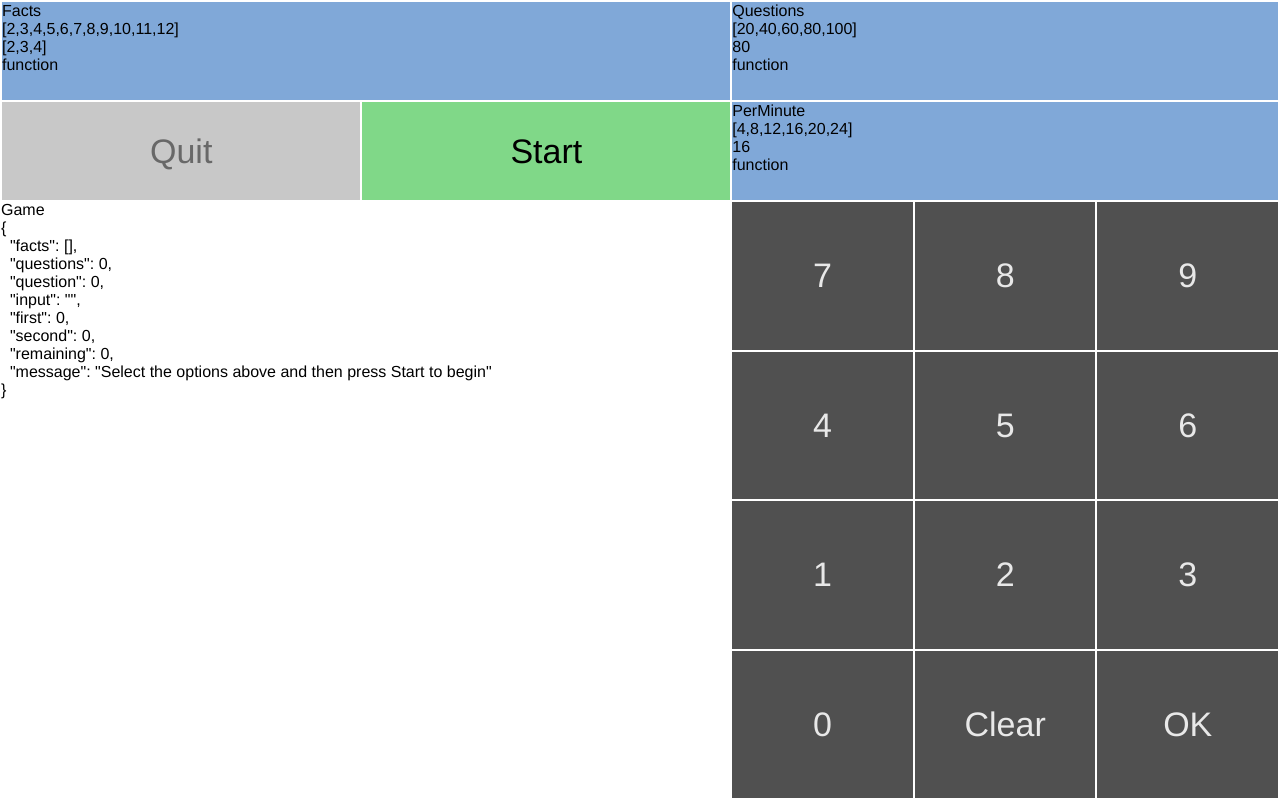
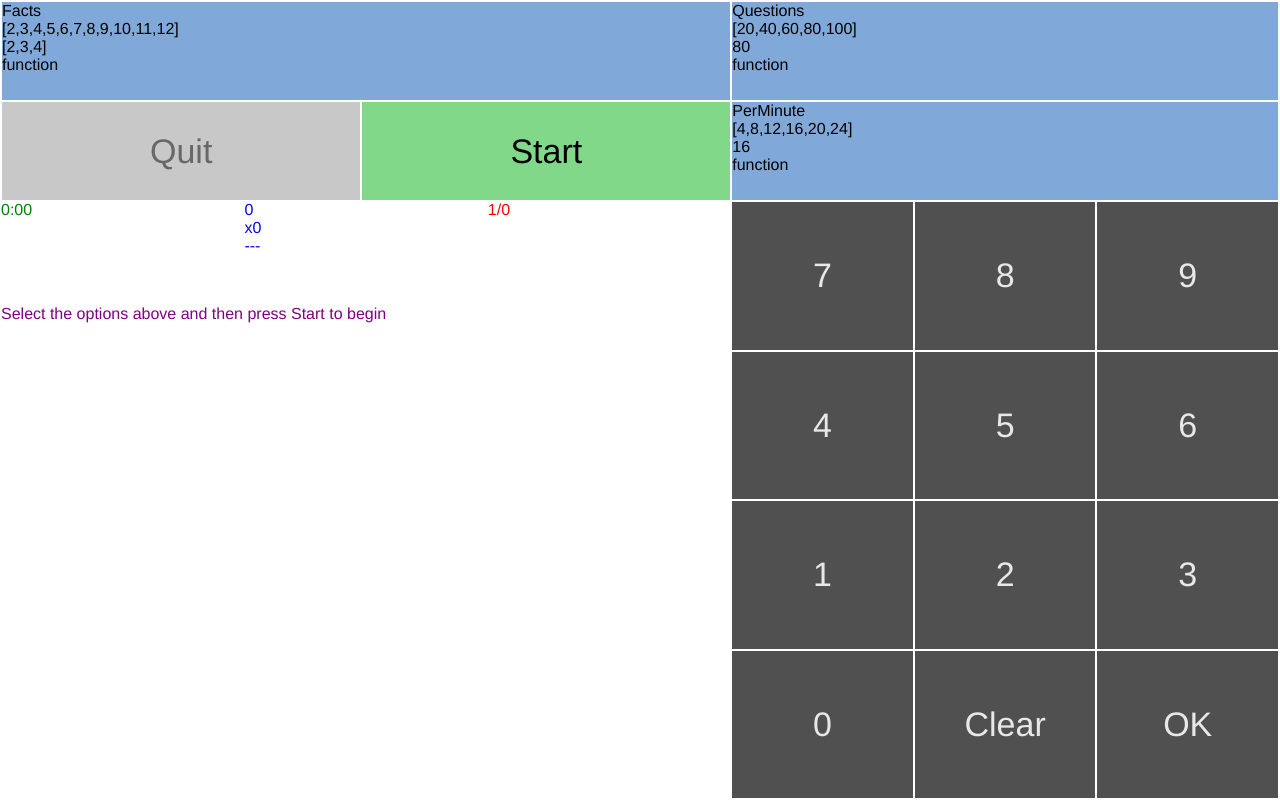
Before and after one commit to philrmass/times-too, a React app: page / in a window 1280 px wide. Built offline with nearby package versions, Linux system fonts and the light colour scheme; the HTML template or start-up script is replaced by a standard one.

Commit message:
add game content

```diff
--- a/src/components/Game.js
+++ b/src/components/Game.js
@@ -5,11 +5,55 @@ import styles from '../styles/Game.module.css';
 function Game({
   game,
 }) {
+  function buildTime() {
+    const mins = Math.floor(game.remaining / 60);
+    const secs = game.remaining - (60 * mins);
+    const secsStr = `0${secs}`.slice(-2);
+
+    return (
+      <div className={styles.time}>
+        {`${mins}:${secsStr}`}
+      </div>
+    );
+  }
+
+  function buildQuestions() {
+    return (
+      <div className={styles.questions}>
+        {game.question + 1}/{game.questions}
+      </div>
+    );
+  }
+
+  function buildProblem() {
+    return (
+      <div className={styles.problem}>
+        {`${game.first}\nx${game.second}\n---\n${game.input}`}
+      </div>
+    );
+  }
+
+  function buildMessage() {
+    if (!game.message) {
+      return null;
+    }
+
+    return (
+      <div className={styles.message}>
+        {game.message}
+      </div>
+    );
+  }
+
   return (
     <div className={styles.main}>
-      Game
-      <div>
-        {JSON.stringify(game, null, 2)}
+      <div className={styles.game}>
+        {buildTime()}
+        {buildProblem()}
+        {buildQuestions()}
+      </div>
+      <div className={styles.message}>
+        {buildMessage()}
       </div>
     </div>
   );
--- a/src/styles/Game.module.css
+++ b/src/styles/Game.module.css
@@ -2,3 +2,25 @@
   height: 100%;
   white-space: pre;
 }
+
+.game {
+  display: grid;
+  grid-template-columns: 1fr 1fr 1fr;
+}
+
+.time {
+  color: green;
+}
+
+.problem {
+  color: blue;
+}
+
+.questions {
+  color: red;
+}
+
+.message {
+  margin-top: 50px;
+  color: purple;
+}
```
